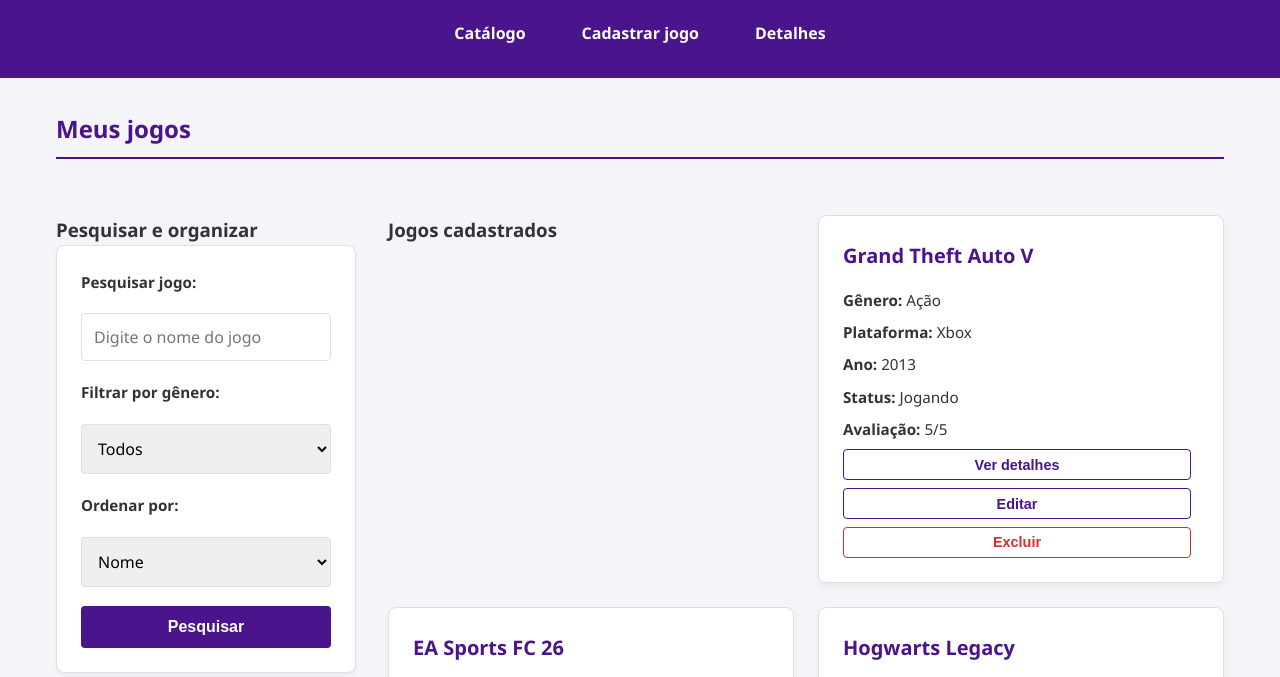
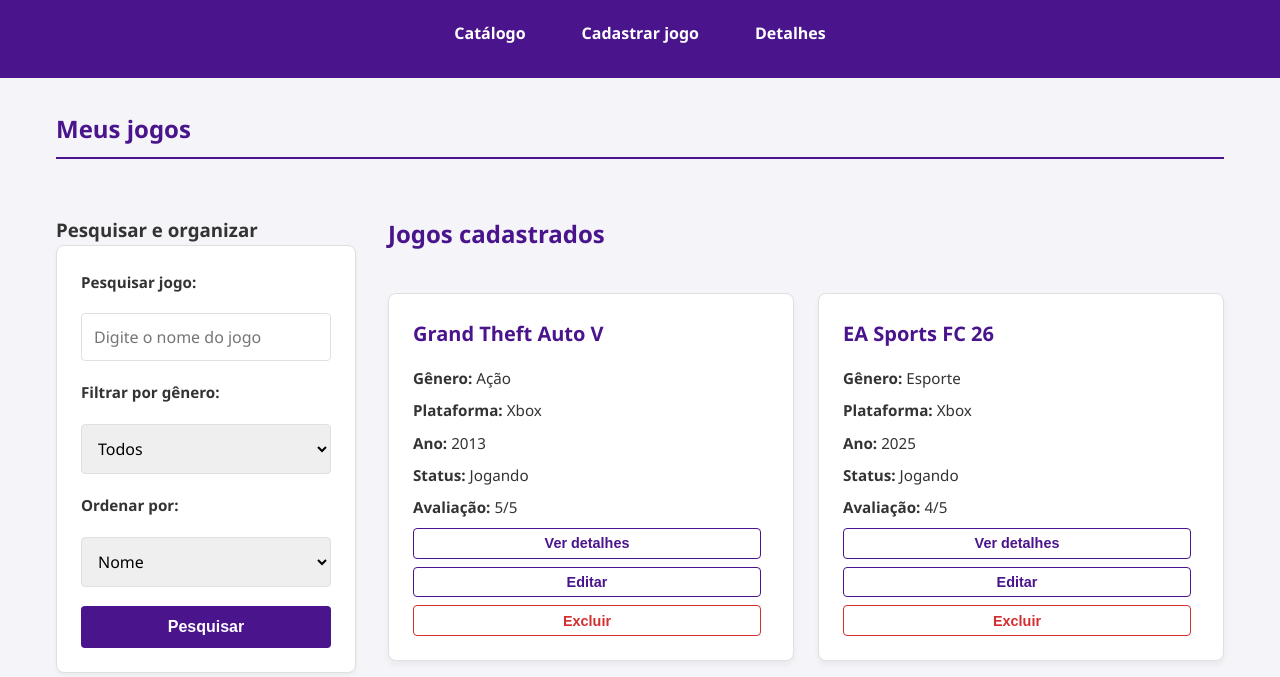
Before and after one commit to behenriq7/meu-catalogo-de-jogos, a plain HTML site: page index.html in a window 1280 px wide. Shown: the part 120-797 px from the top of the page. Drawn offline with Linux system fonts and the light colour scheme.

Commit message:
fix: corrige alinhamento do titulo na grid de jogos

```diff
--- a/assets/css/style.css
+++ b/assets/css/style.css
@@ -245,3 +245,10 @@
         margin-bottom: 0.5rem;
     }
 }
+
+#catalogo section:last-child h3 {
+    grid-column: 1 / -1; /* Faz o título ocupar todas as colunas da linha */
+    margin-bottom: 1rem;
+    font-size: 1.5rem;
+    color: var(--primary-color);
+}
```
